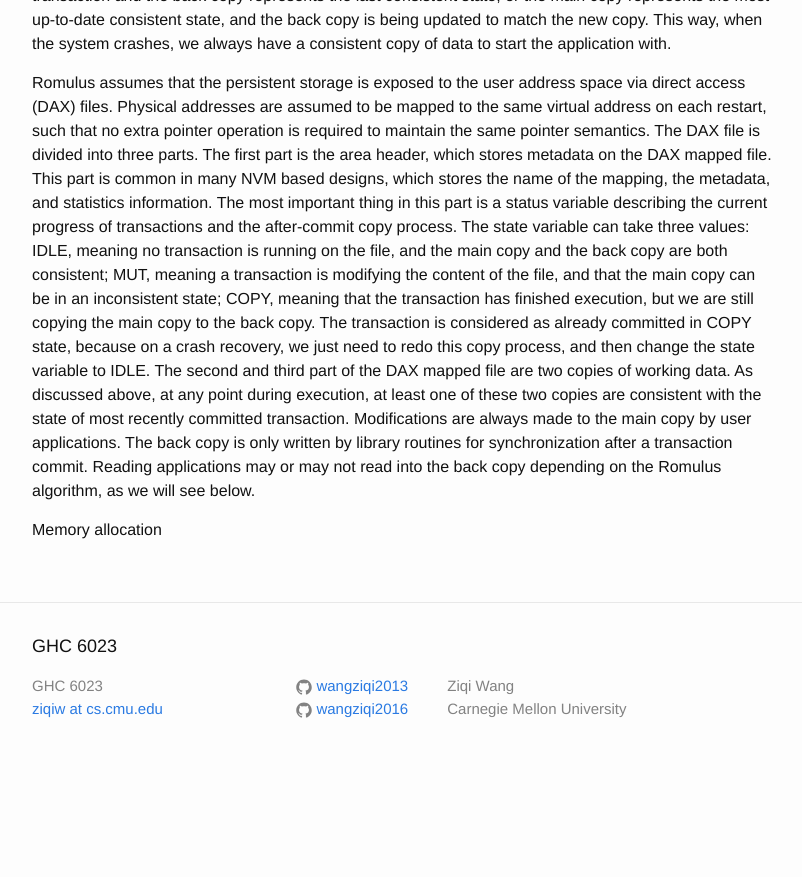
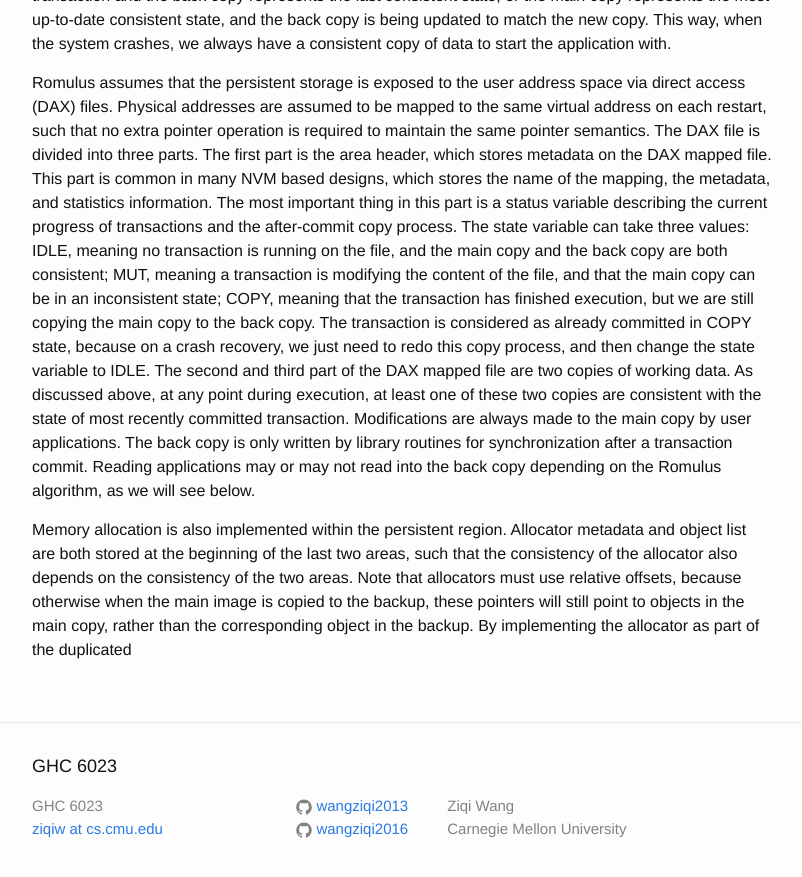
Before and after one commit to wangziqi2013/wangziqi2013.github.io, a Jekyll site: the page built from _posts/2020-01-19-romulus.markdown, in a window 1280 px wide and 900 px high, scrolled down 652 px. Shown: the top 877 px of the window, without its empty margins (238-1040 px from the left). Built offline with Jekyll 4.4.1, drawn with Linux system fonts in a browser that asks for light colours; before the commit the page ends 1432 px from its top, so only the background shows below that.

Commit message:
Adding alloc

```diff
--- a/_posts/2020-01-19-romulus.markdown
+++ b/_posts/2020-01-19-romulus.markdown
@@ -38,4 +38,8 @@ consistent with the state of most recently committed transaction. Modifications
 user applications. The back copy is only written by library routines for synchronization after a transaction commit.
 Reading applications may or may not read into the back copy depending on the Romulus algorithm, as we will see below.
 
-Memory allocation
+Memory allocation is also implemented within the persistent region. Allocator metadata and object list are both stored
+at the beginning of the last two areas, such that the consistency of the allocator also depends on the consistency of
+the two areas. Note that allocators must use relative offsets, because otherwise when the main image is copied to the
+backup, these pointers will still point to objects in the main copy, rather than the corresponding object in the backup.
+By implementing the allocator as part of the duplicated
```
